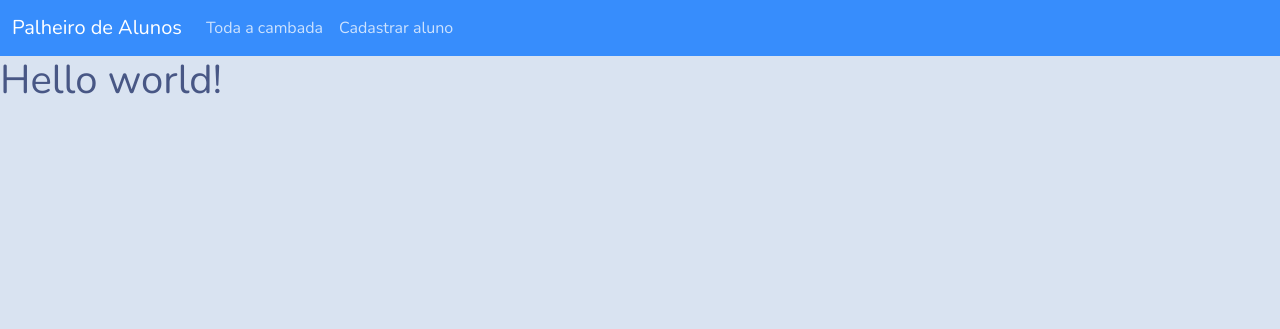
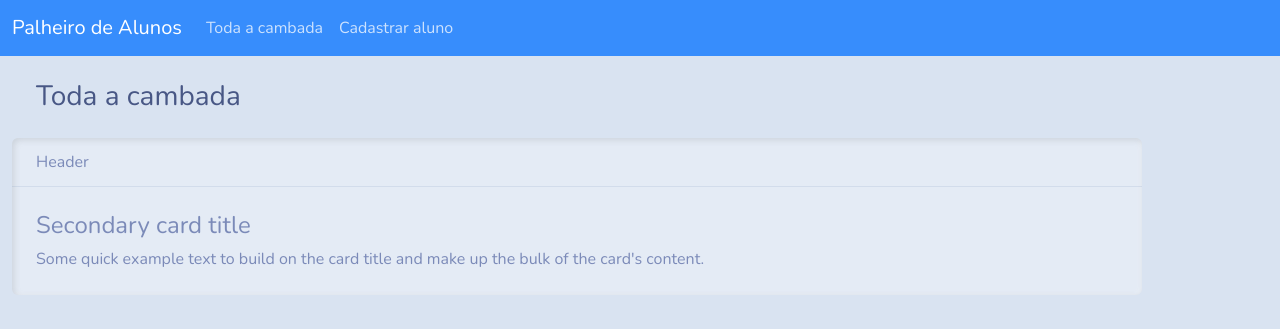
Before and after one commit to Bokomoko/modelo, a Django app: page / in a window 1280 px wide. Shown: the top 329 px of the page. Run offline with Django 4.2, Linux system fonts and the light colour scheme; some libraries are stand-ins or nearby versions.

Commit message:
card component added

```diff
--- a/alunos/templates/paginaalunos/index.html
+++ b/alunos/templates/paginaalunos/index.html
@@ -10,11 +10,12 @@
 </head>
 
 <body class="d-flex flex-column min-vh-100">
-
-
   <nav class="navbar navbar-expand-lg navbar-dark bg-primary">
     <div class="container-fluid">
-      <a class="navbar-brand" href="#">Palheiro de Alunos</a>
+      <a class="navbar-brand" href="#">
+        <i class="fas fa-graduation-cap" style="color:brown"></i>
+        Palheiro de Alunos
+      </a>
       <button class="navbar-toggler" type="button" data-bs-toggle="collapse" data-bs-target="#navbarColor01"
         aria-controls="navbarColor01" aria-expanded="false" aria-label="Toggle navigation">
         <span class="navbar-toggler-icon"></span>
@@ -22,23 +23,36 @@
       <div class="collapse navbar-collapse" id="navbarColor01">
         <ul class="navbar-nav me-auto">
           <li class="nav-item">
-            <a class="nav-link" href="#">Toda a cambada</a>
+            <a class="nav-link" href="#">
+              <i class="fas fa-list"></i>
+              Toda a cambada
+            </a>
           </li>
           <li class="nav-item">
-            <a class="nav-link" href="#">Cadastrar aluno</a>
+            <a class="nav-link" href="#">
+              <i class="fas fa-plus"></i>
+              Cadastrar aluno
+            </a>
           </li>
 
       </div>
     </div>
   </nav>
-  <h1>Hello world!</h1>
-
-
-
-
-
-
-
+  <div class="container-fluid">
+    <h3 class="m-4">Toda a cambada</h3>
+    <div class="row">
+      <div class="col-12">
+        <div class="card border-secondary mb-3" style="max-width: 90%;">
+          <div class="card-header">Header</div>
+          <div class="card-body">
+            <h4 class="card-title">Secondary card title</h4>
+            <p class="card-text">Some quick example text to build on the card title and make up the bulk of the card's
+              content.</p>
+          </div>
+        </div>
+      </div>
+    </div>
+  </div>
   <script src="https://cdn.jsdelivr.net/npm/bootstrap@5.0.2/dist/js/bootstrap.bundle.min.js"
     integrity="sha384-MrcW6ZMFYlzcLA8Nl+NtUVF0sA7MsXsP1UyJoMp4YLEuNSfAP+JcXn/tWtIaxVXM"
     crossorigin="anonymous"></script>
```
